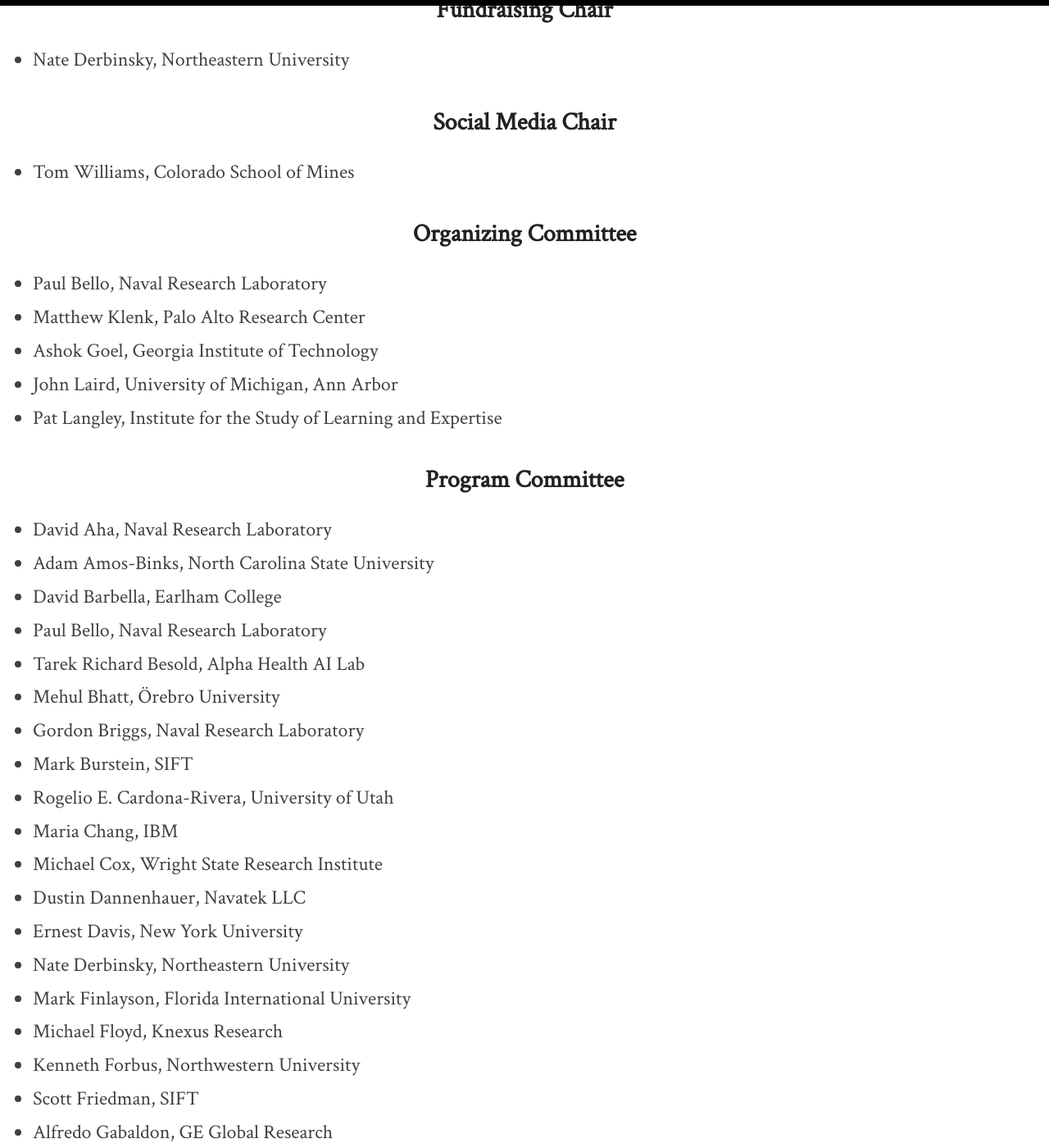
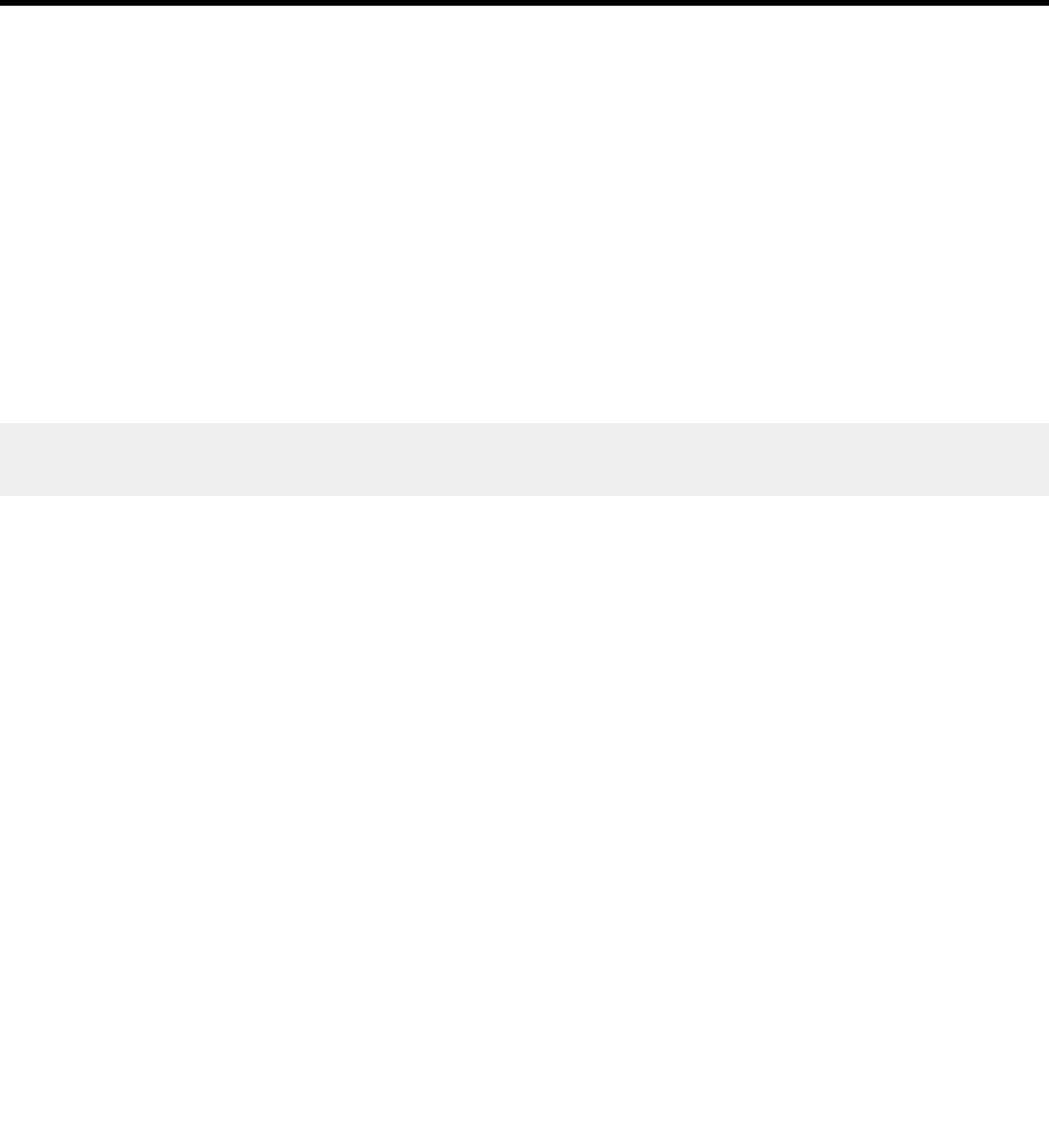
Before and after one commit to anna-reali/dc2021, a Jekyll site: the page built from index.md, in a window 1280 px wide and 1400 px high, scrolled down 795 px. Shown: the whole window at 82% size. Built offline with Jekyll 4.4.1, drawn with Linux system fonts in a browser that asks for light colours; our own code applies the rules of GitHub Pages for plain Markdown files; some of the changed text lies outside the part shown.

Commit message:
Update index.md

```diff
--- a/index.md
+++ b/index.md
@@ -3,65 +3,3 @@ Advances in Cognitive Systems (ACS) 2020 will by held virtually **August 10-12,
 ACS is an annual meeting for research on the initial goals of artificial intelligence and cognitive science, which aimed to explain the mind in computational terms and to reproduce the entire range of human cognitive abilities in computational artifacts. Many researchers remain committed to this original vision, and Advances in Cognitive Systems provides a place to present recent results and pose new challenges for the field. The meetings bring together researchers with interests in human-level intelligence, complex cognition, integrated intelligent systems, cognitive architectures, and related topics.
 
 Learn more about the conference [here](http://www.cogsys.org/conference/2020/). Learn more about the community that runs the conference and publishes a journal [here](http://cogsys.org/).
-
-## Program Chairs
-
-- Matthew Klenk, Palo Alto Research Center
-- Shiwali Mohan, Palo Alto Research Center
-
-## Fundraising Chair
-
-- Nate Derbinsky, Northeastern University
-
-## Social Media Chair
-
-- Tom Williams, Colorado School of Mines
-
-## Organizing Committee
-
-- Paul Bello, Naval Research Laboratory
-- Matthew Klenk, Palo Alto Research Center
-- Ashok Goel, Georgia Institute of Technology
-- John Laird, University of Michigan, Ann Arbor
-- Pat Langley, Institute for the Study of Learning and Expertise
-
-## Program Committee
-- David Aha, Naval Research Laboratory
-- Adam Amos-Binks, North Carolina State University
-- David Barbella, Earlham College
-- Paul Bello, Naval Research Laboratory
-- Tarek Richard Besold, Alpha Health AI Lab
-- Mehul Bhatt, Örebro University
-- Gordon Briggs, Naval Research Laboratory
-- Mark Burstein, SIFT
-- Rogelio E. Cardona-Rivera, University of Utah
-- Maria Chang, IBM
-- Michael Cox, Wright State Research Institute
-- Dustin Dannenhauer, Navatek LLC
-- Ernest Davis, New York University
-- Nate Derbinsky, Northeastern University
-- Mark Finlayson, Florida International University
-- Michael Floyd, Knexus Research
-- Kenneth Forbus, Northwestern University
-- Scott Friedman, SIFT
-- Alfredo Gabaldon, GE Global Research
-- Ashok Goel, Georgia Institute of Technology
-- Nick Hawes, University of Oxford
-- Tom Hinrichs, Northwestern University
-- James Kirk, Soar Technology, Inc.
-- Matthew Klenk, Palo Alto Research Center
-- Maithilee Kunda, Vanderbilt University
-- John Laird, University of Michigan
-- Pat Langley, The University of Auckland
-- Justin Li, Occidental College
-- Antonio Lieto, University of Turin
-- Andrew Lovett, U.S. Naval Research Laboratory
-- Jamie Macbeth, Smith College
-- Christopher Maclellan, "Soar Technology, Inc."
-- David McDonald, SIFT LLC
-- Marjorie McShane, RPI
-- Shiwali Mohan, Palo Alto Research Center
-- Sergei Nirenburg, RPI
-- Irina Rabkina, Occidental College
-- Mohan Sridharan, University of Birmingham
-- Tom Williams, Colorado School of Mines
```
